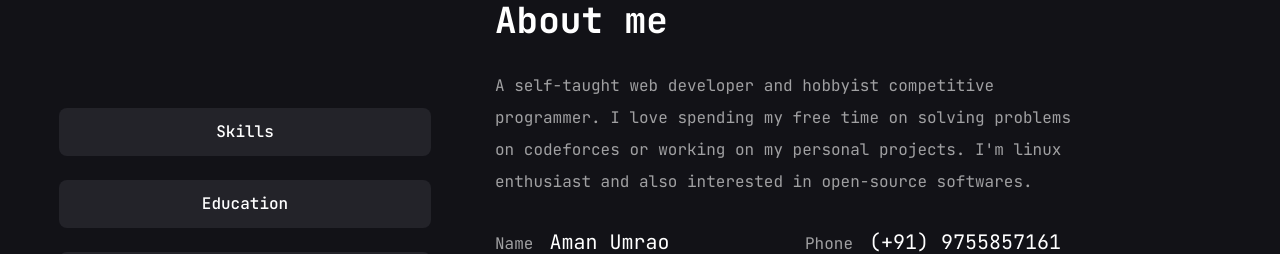
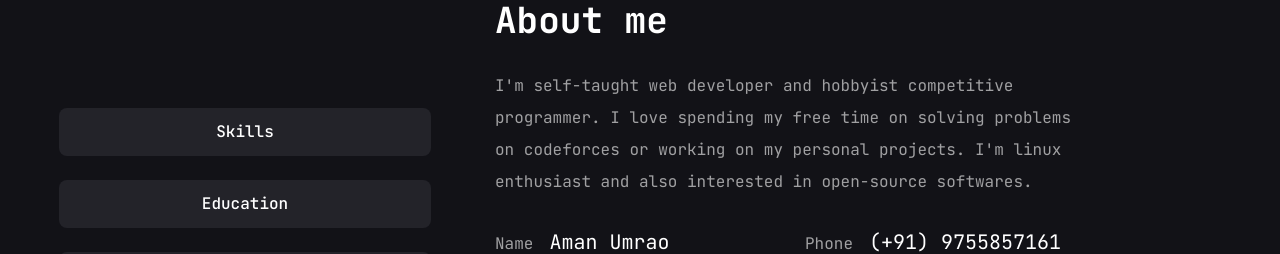
Before and after one commit to amanraox/amanraox-portfolio, a Next.js app: page /resume in a window 1280 px wide. Shown: the part 220-474 px from the top of the page. Built offline with nearby package versions, Linux system fonts and the light colour scheme.

Commit message:
Update page.jsx

```diff
--- a/app/resume/page.jsx
+++ b/app/resume/page.jsx
@@ -6,7 +6,7 @@ import {SiTailwindcss, SiNextdotjs,SiCplusplus, SiGooglecloud, SiC} from "react-
 
 const about={
   title: "About me",
-  description: "A self-taught web developer and hobbyist competitive programmer. I love spending my free time on solving problems on codeforces or working on my personal projects. I'm linux enthusiast and also interested in open-source softwares.",
+  description: "I'm self-taught web developer and hobbyist competitive programmer. I love spending my free time on solving problems on codeforces or working on my personal projects. I'm linux enthusiast and also interested in open-source softwares.",
   info: [
     {
       fieldName: "Name",
```
